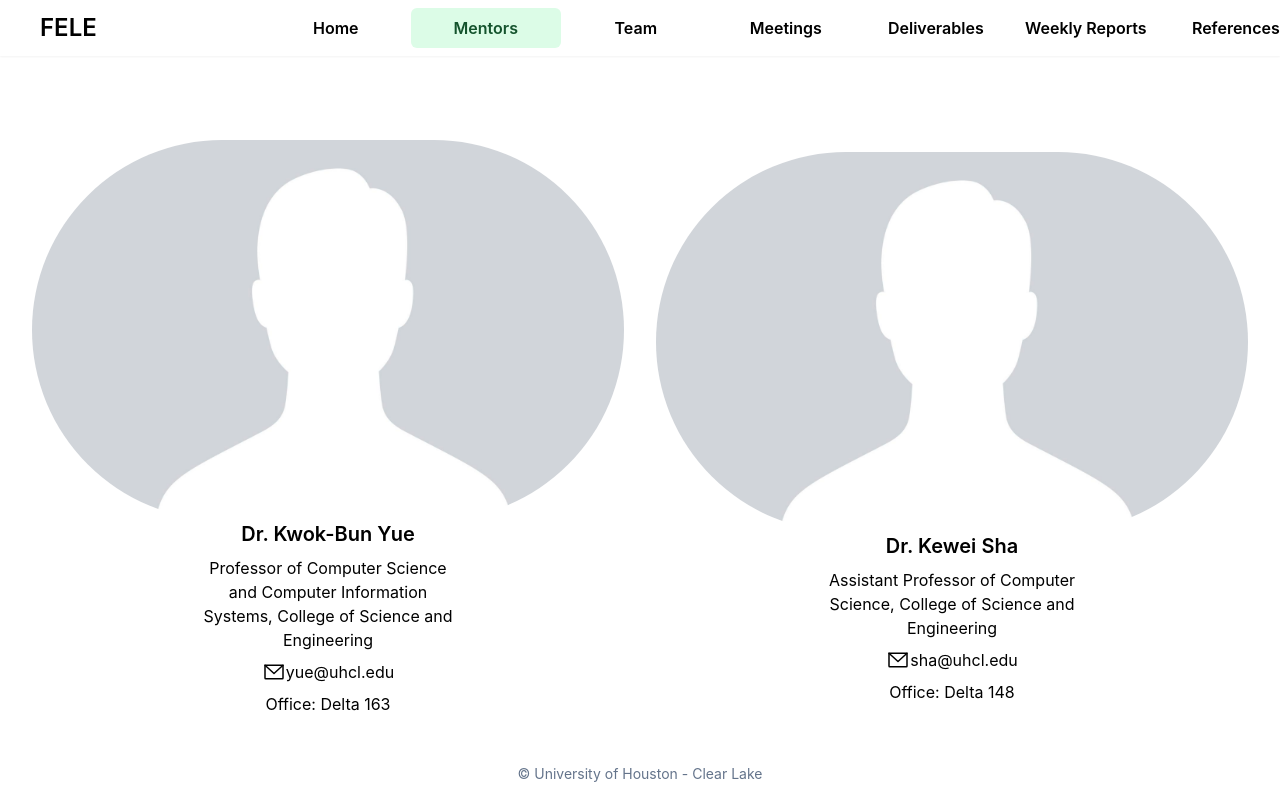
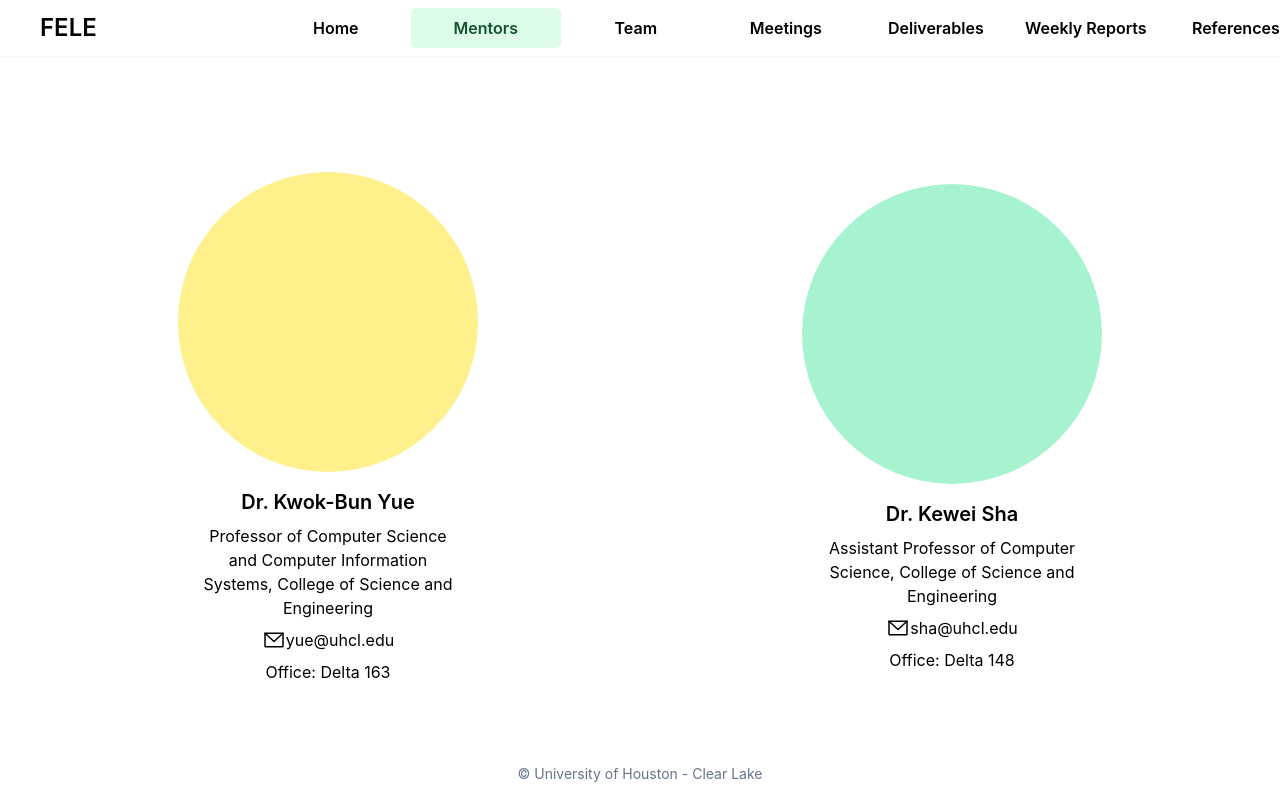
Before and after one commit to ramachandrapetla/FELE-WEB, a React (Create React App) app: page /mentors in a window 1280 px wide. Shown: the top 800 px of the page. Built offline with nearby package versions, Linux system fonts and the light colour scheme.

Commit message:
Updated Mentors UI

```diff
--- a/src/components/Mentors/Mentors.js
+++ b/src/components/Mentors/Mentors.js
@@ -1,11 +1,12 @@
+import Default from '../../assets/default.png';
 import { EnvelopeSimple } from 'phosphor-react';
-import Default from '../../assets/default.png';
 
 export default function Mentors() {
   return (
     <div className='body-height p-8 grid grid-cols-2 grid-rows-1 gap-8'>
       <div className='col-span-1 flex justify-center items-center flex-col'>
-        <img className='rounded-full' src={Default} alt="f"/>
+        <div className='h-[300px] w-[300px] bg-yellow-200 mb-4 rounded-full'></div>
+        {/* <img className='rounded-full' src={Default} alt="f"/> */}
         <p className="m-0 mb-2 text-xl font-semibold">Dr. Kwok-Bun Yue</p>
         <p className='m-0 text-center w-[250px] mb-2'>Professor of Computer Science and Computer Information Systems, College of Science and Engineering</p>
         <div className="flex justify-center items-center mb-2">
@@ -15,7 +16,8 @@ export default function Mentors() {
         <p className=''>Office: Delta 163</p>
       </div>
       <div className='col-span-1 flex justify-center items-center flex-col'>
-        <img className='rounded-full' src={Default} alt="f"/>
+        <div className='h-[300px] w-[300px] bg-emerald-200 mb-4 rounded-full'></div>
+        {/* <img className='rounded-full' src={Default} alt="f"/> */}
         <p className="m-0 mb-2 text-xl font-semibold">Dr. Kewei Sha</p>
         <p className='m-0 text-center w-[250px] mb-2'>Assistant Professor of Computer Science, College of Science and Engineering</p>
         <div className="flex justify-center items-center mb-2">
```
